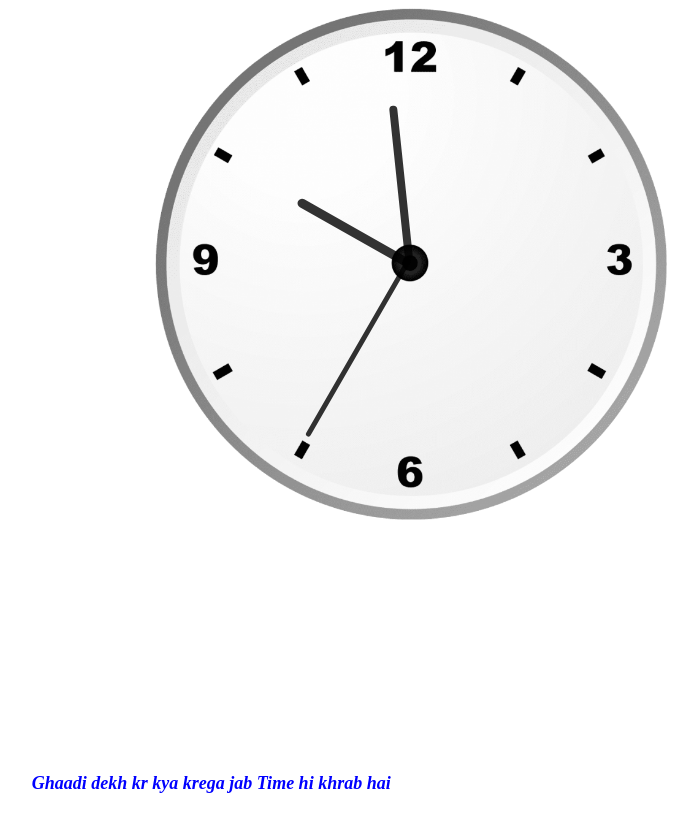
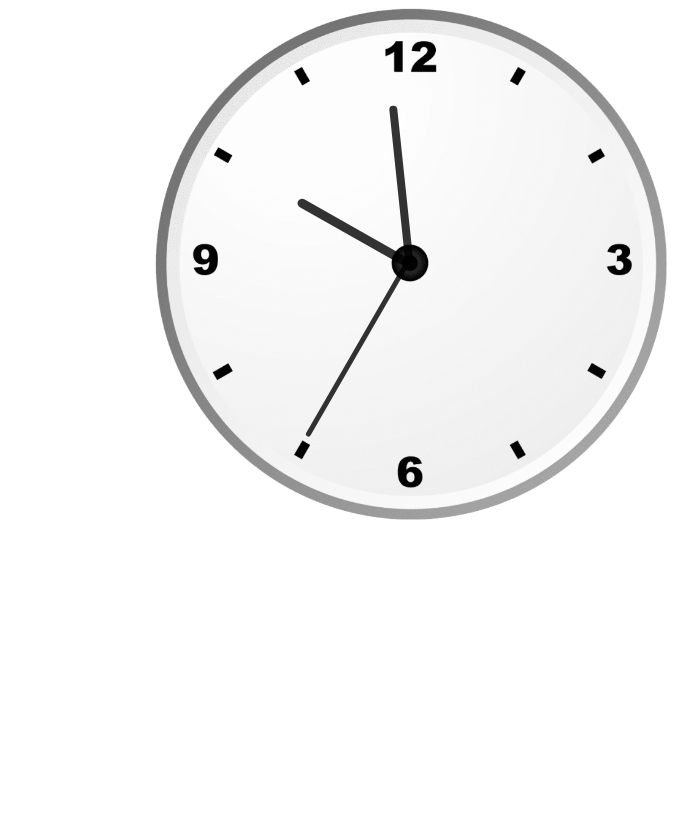
Before and after one commit to AnshDeep24/Clock-UI, a plain HTML site: page index.html in a window 1280 px wide. Shown: the whole page, without its empty margins (229-927 px from the left). After the commit the page ends 800 px from the top, so only its background shows below. Drawn offline with Linux system fonts and the light colour scheme.

Commit message:
uncommited

```diff
--- a/index.html
+++ b/index.html
@@ -14,11 +14,7 @@
         <div id="minute"></div>
         <div id="second"></div>
     </div>
-    <div id="time">
 
 
-       Ghaadi dekh kr kya krega jab Time hi khrab hai
-
-    </div>
 </body>
 </html>
--- a/index.js
+++ b/index.js
@@ -1,3 +1,5 @@
+alert('Time kharab hai fir bhi ghaadhi dekhni hai ')
+
 setInterval(() => {
     d = new Date();
     htime = d.getHours();
```
